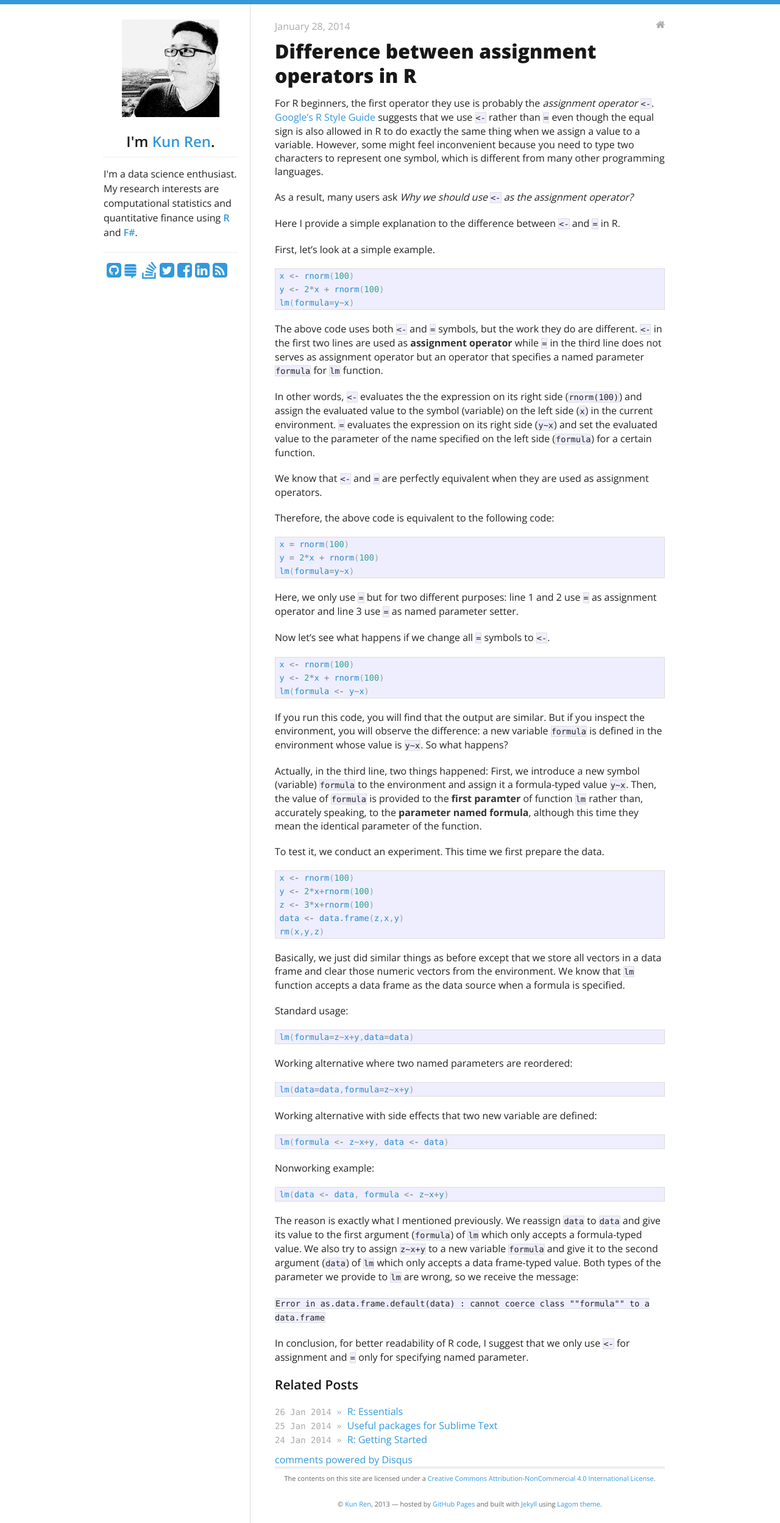
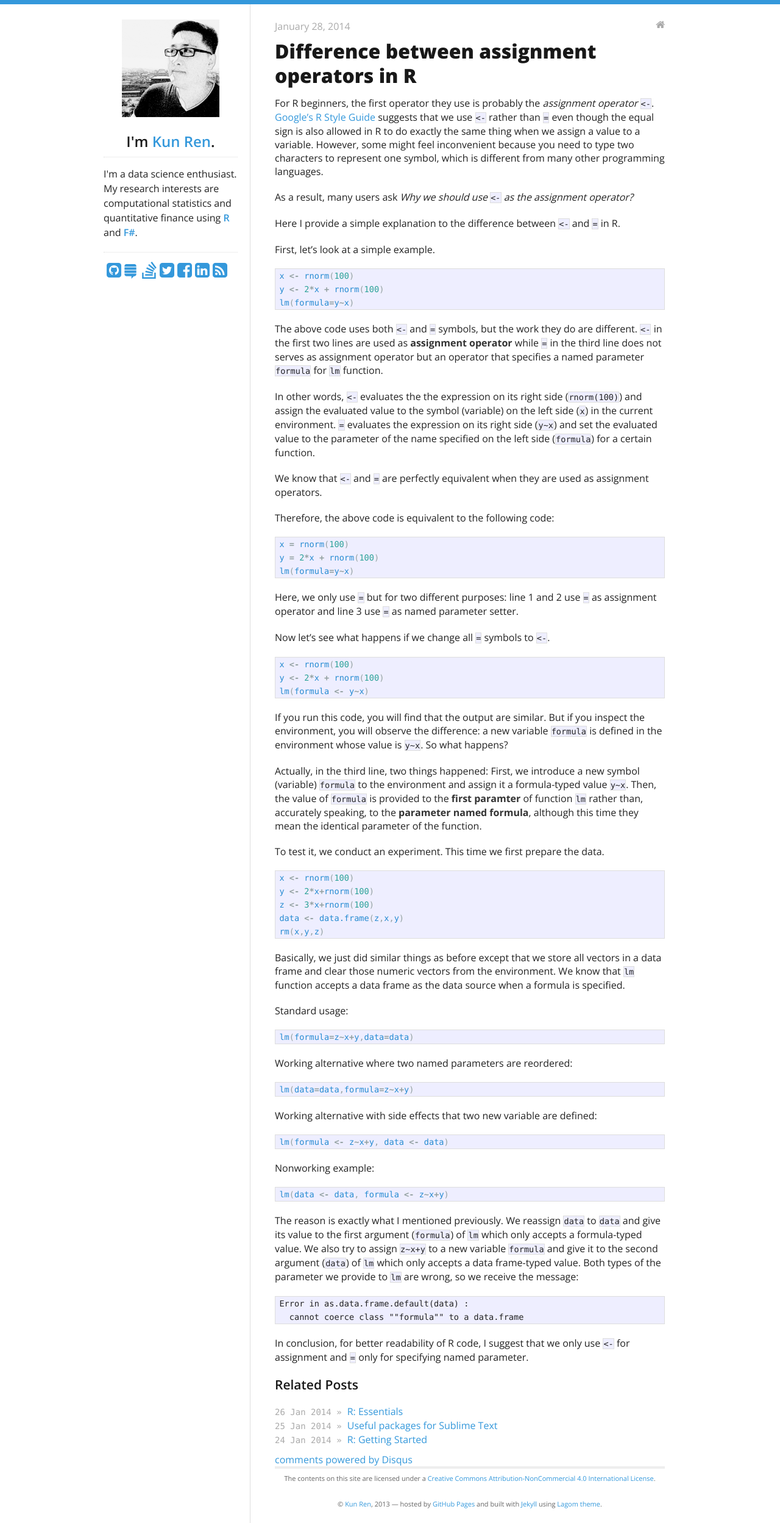
Before and after one commit to harryprince/renkun-ken.github.io, a Jekyll site: the page built from _posts/2014-01-28-difference-between-assignment-operators-in-r.md, in a window 1280 px wide. Shown: the whole page at 61% size. Built offline with Jekyll 4.4.1, drawn with Linux system fonts in a browser that asks for light colours; nearby versions of some CDN libraries; comment, search, counter and statistics services are not loaded.

Commit message:
blog fixed

````diff
--- a/_posts/2014-01-28-difference-between-assignment-operators-in-r.md
+++ b/_posts/2014-01-28-difference-between-assignment-operators-in-r.md
@@ -86,7 +86,8 @@ lm(data <- data, formula <- z~x+y)
 
 The reason is exactly what I mentioned previously. We reassign `data` to `data` and give its value to the first argument (`formula`) of `lm` which only accepts a formula-typed value. We also try to assign `z~x+y` to a new variable `formula` and give it to the second argument (`data`) of `lm` which only accepts a data frame-typed value. Both types of the parameter we provide to `lm` are wrong, so we receive the message:
 
-```Error in as.data.frame.default(data) :
+``` Text
+Error in as.data.frame.default(data) :
   cannot coerce class ""formula"" to a data.frame
 ```
 
````
